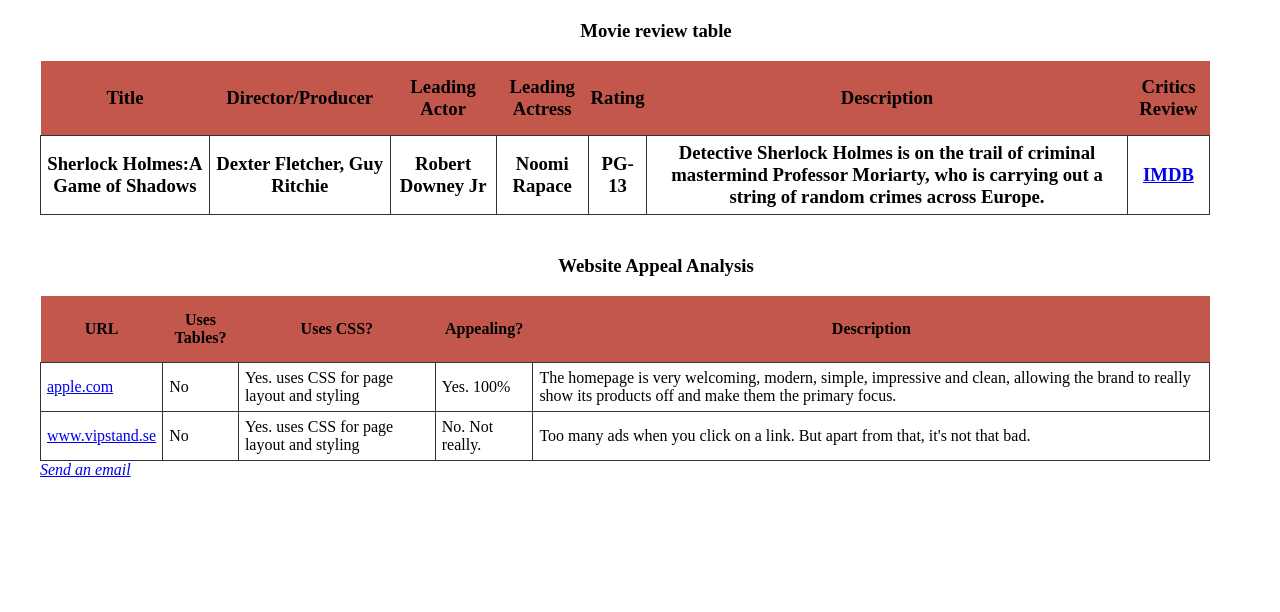
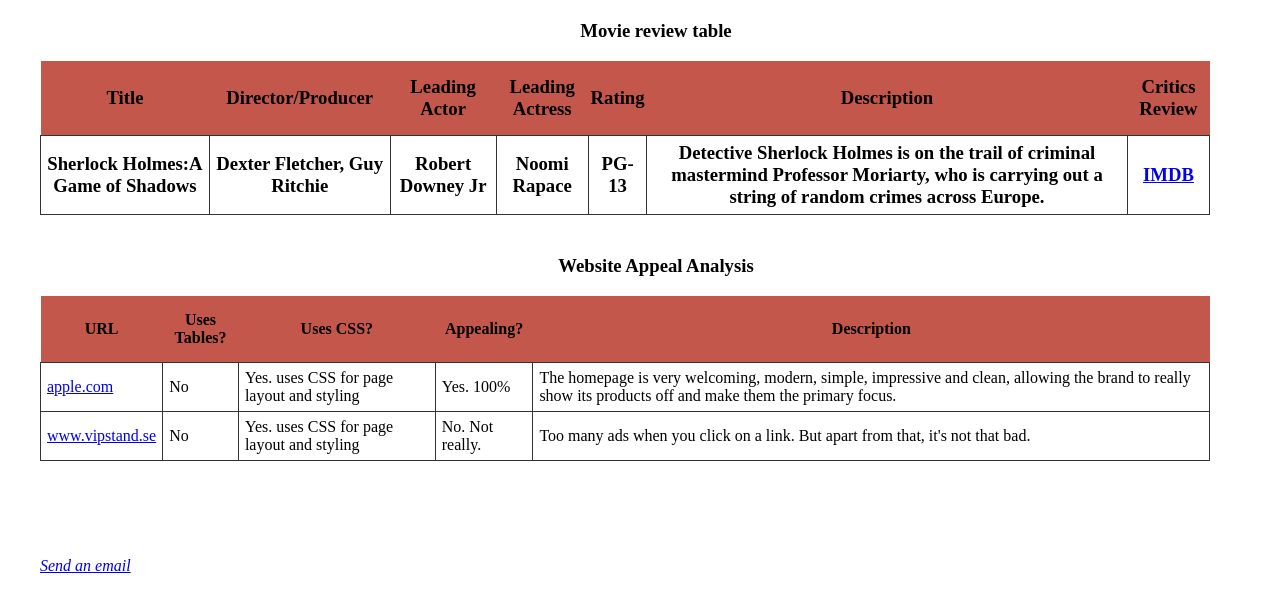
Before and after one commit to bossyflash/bossyflash.github.io, a plain HTML site: page Homework_8.html in a window 1280 px wide. Drawn offline with Linux system fonts and the light colour scheme.

Commit message:
Update Homework_8.html

```diff
--- a/Homework_8.html
+++ b/Homework_8.html
@@ -89,6 +89,6 @@
 		    </tr>
 		  </tbody>
 		</table>
-<i style="text-align:left; padding-top: 30px;"><a href="mailto:20193441@std.neu.edu.tr">Send an email</a></i></>
+<p style="text-align:left; padding-top: 80px;"><i><a href="mailto:20193441@std.neu.edu.tr">Send an email</a></i></p>
 </body>
 </html>
```
